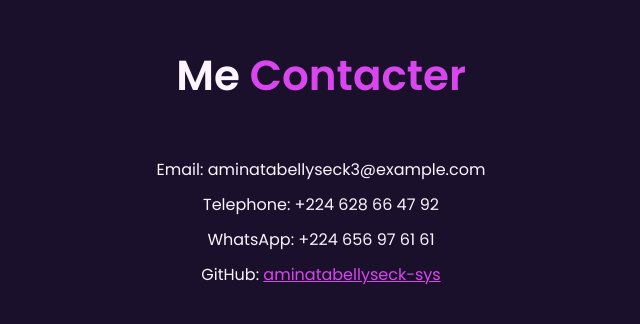
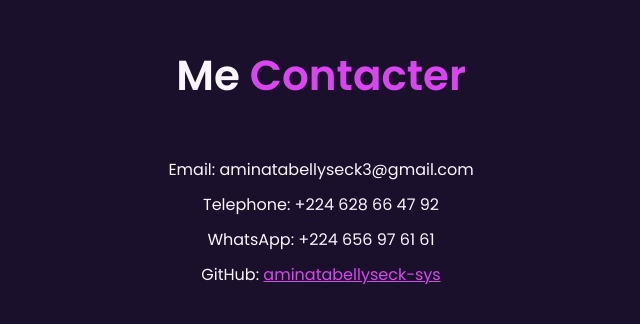
Before and after one commit to aminatabellyseck-sys/aminatabelly-2400786.github.io, a plain HTML site: page index.html in a window 1280 px wide. Shown: the part 5239-5563 px from the top of the page, 319-959 px from the left. Drawn offline with Linux system fonts and the light colour scheme.

Commit message:
Fix HTML formatting and update contact info

```diff
--- a/index.html
+++ b/index.html
@@ -186,7 +186,7 @@
 <section class="contact section" id="contact">
     <h2 class="heading">Me <span>Contacter</span></h2>
 
-    <p>Email: aminatabellyseck3@example.com</p>
+    <p>Email: aminatabellyseck3@gmail.com</p>
     <p>Telephone: +224 628 66 47 92</p>
     <p>WhatsApp: +224 656 97 61 61</p>
     <p>GitHub:
```
